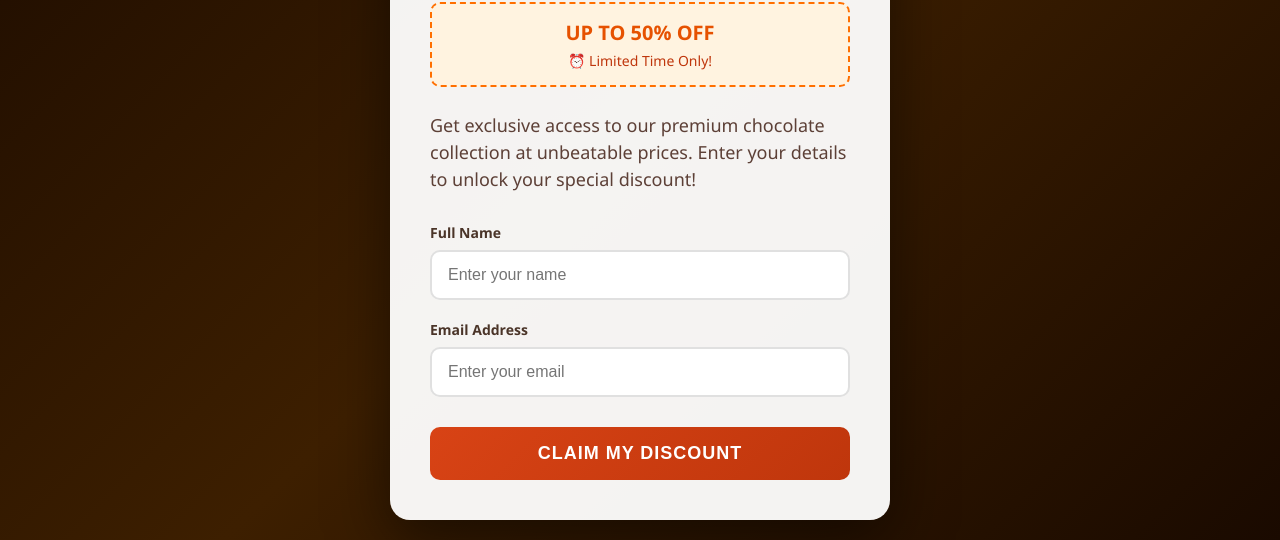
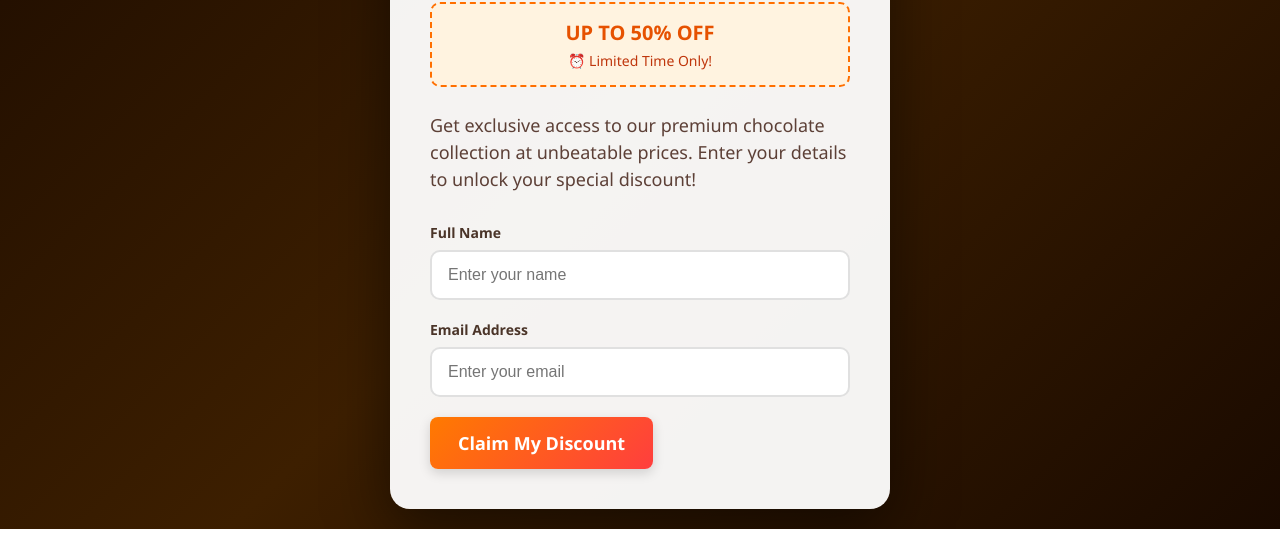
Before and after one commit to vishnuvarthaan08/Second-site, a plain HTML site: page index.html in a window 1280 px wide. Shown: the part 294-834 px from the top of the page. Drawn offline with Linux system fonts and the light colour scheme.

Commit message:
Update index.html

```diff
--- a/index.html
+++ b/index.html
@@ -185,6 +185,27 @@ j=d.createElement(s),dl=l!='dataLayer'?'&l='+l:'';j.async=true;j.src=
             font-size: 14px;
             margin-top: 5px;
         }
+        .discount-btn {
+    display: inline-block;
+    background: linear-gradient(135deg, #ff7a00, #ff3e3e);
+    color: white;
+    padding: 14px 28px;
+    border-radius: 8px;
+    font-size: 18px;
+    font-weight: 600;
+    text-decoration: none;
+    box-shadow: 0 4px 12px rgba(0,0,0,0.15);
+    transition: 0.3s ease;
+  }
+
+  .discount-btn:hover {
+    transform: translateY(-3px);
+    box-shadow: 0 6px 18px rgba(0,0,0,0.25);
+  }
+
+  .discount-btn:active {
+    transform: scale(0.96);
+  }
     </style>
 </head>
 <body>
@@ -227,7 +248,9 @@ height="0" width="0" style="display:none;visibility:hidden"></iframe></noscript>
                 <input type="email" id="email" name="email" placeholder="Enter your email" required>
             </div>
 
-            <button type="submit">Claim My Discount</button>
+            <a href="https://vishnuvarthaan.github.io/Mazenet/products.html" class="discount-btn">
+    Claim My Discount
+</a>
         </form>
     </div>
 
@@ -241,8 +264,7 @@ height="0" width="0" style="display:none;visibility:hidden"></iframe></noscript>
             // You can capture this data for analytics/tracking here
             console.log('Lead captured:', { name, email });
 
-            // Redirect to the products page
-            window.location.href = 'https://vishnuvarthaan.github.io/Mazenet/products.html';
+
         });
     </script>
 </body>
```
